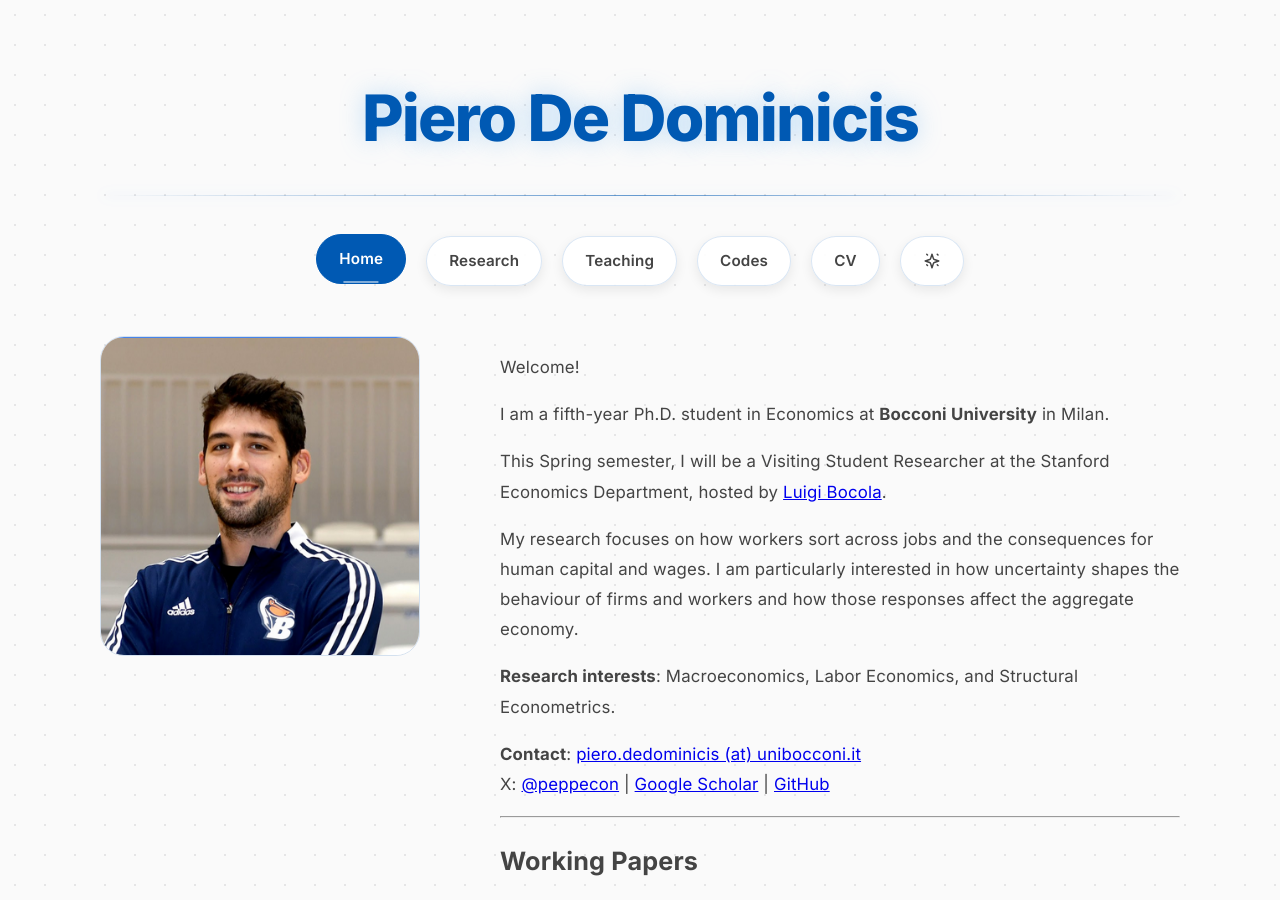
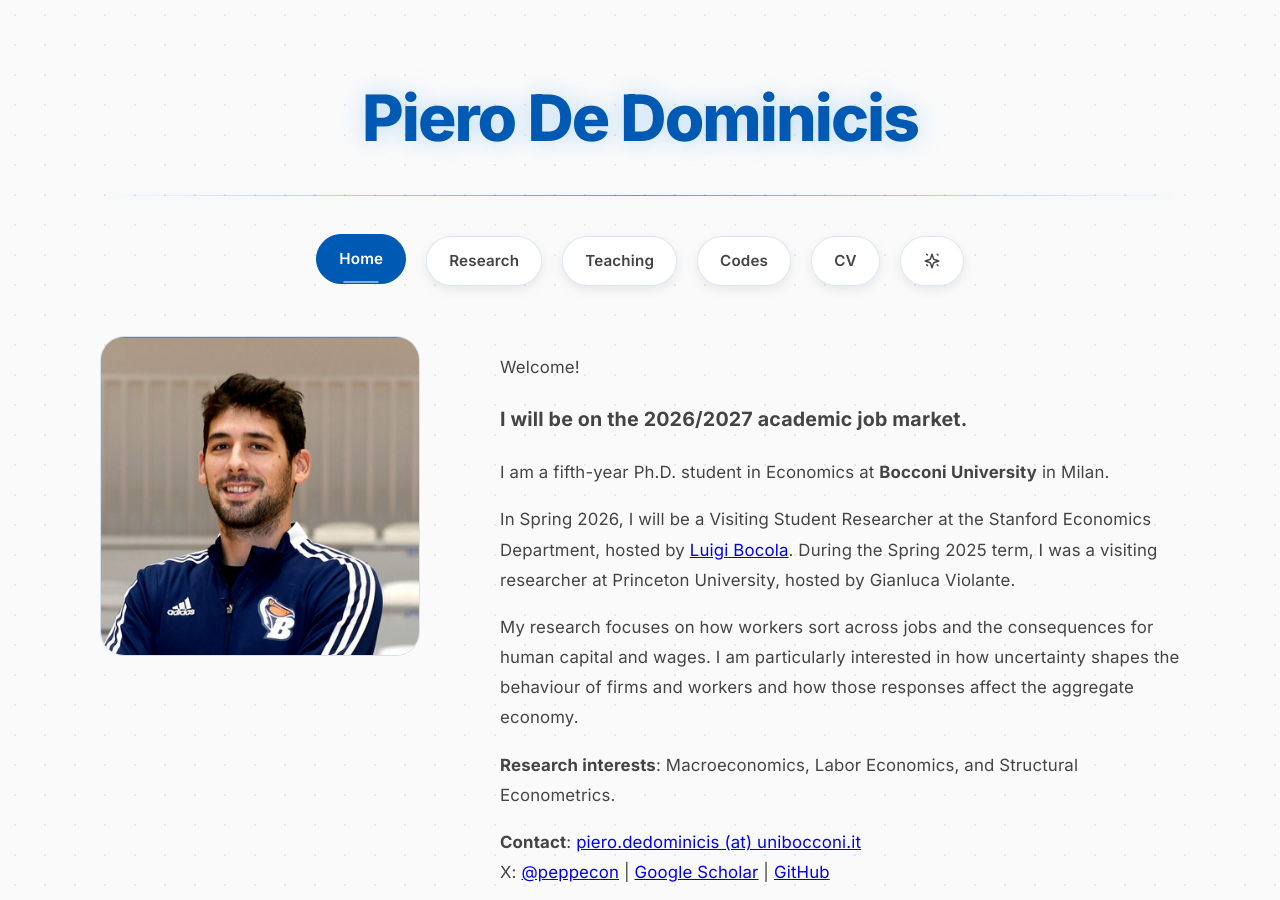
Before and after one commit to peppecon/peppecon.github.io, a Jekyll site: the page built from _pages/about.md, in a window 1280 px wide and 900 px high. Built offline with Jekyll 4.4.1, drawn with Linux system fonts in a browser that asks for light colours.

Commit message:
Update visiting researcher dates and add job market notice

```diff
--- a/_pages/about.md
+++ b/_pages/about.md
@@ -9,9 +9,11 @@ redirect_from:
 
 Welcome!
 
+### **I will be on the 2026/2027 academic job market.**
+
 I am a fifth-year Ph.D. student in Economics at **Bocconi University** in Milan.
 
-This Spring semester, I will be a Visiting Student Researcher at the Stanford Economics Department, hosted by [Luigi Bocola](https://lbocola.people.stanford.edu/).
+In Spring 2026, I will be a Visiting Student Researcher at the Stanford Economics Department, hosted by [Luigi Bocola](https://lbocola.people.stanford.edu/). During the Spring 2025 term, I was a visiting researcher at Princeton University, hosted by Gianluca Violante.
 
 My research focuses on how workers sort across jobs and the consequences for human capital and wages. I am particularly interested in how uncertainty shapes the behaviour of firms and workers and how those responses affect the aggregate economy.
 
```
